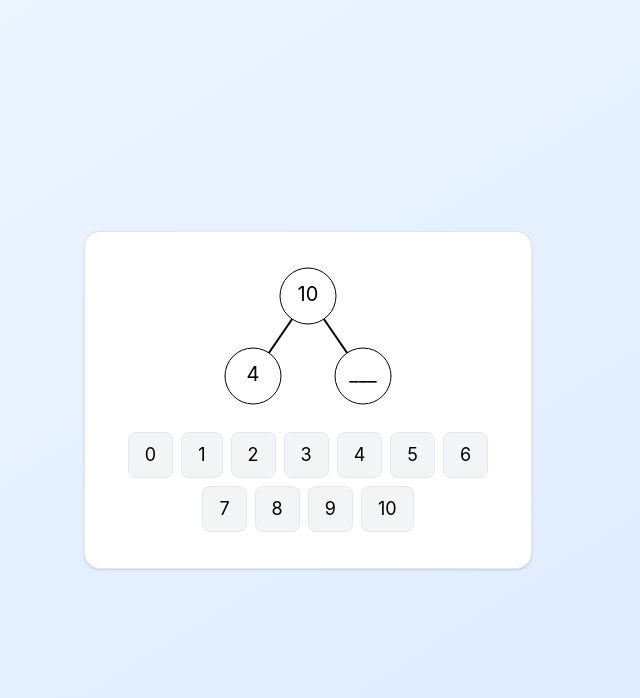
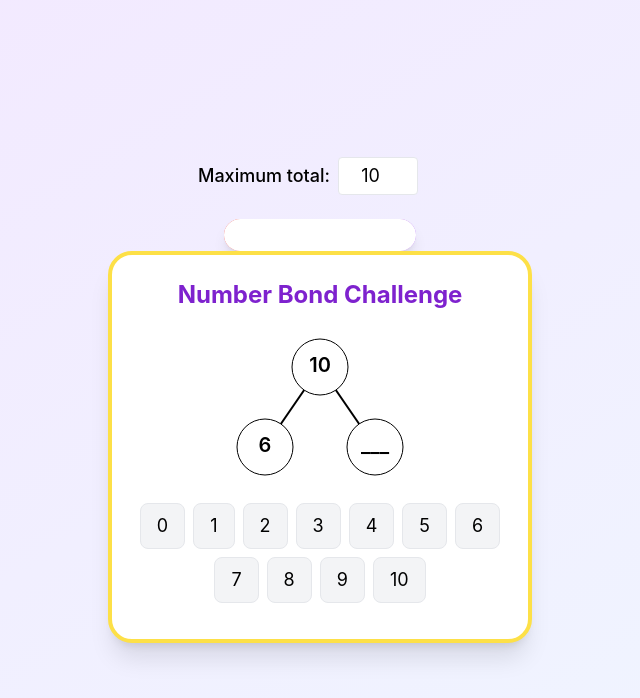
Before and after one commit to jdgagnon/number_bonds, a React (Vite) app in the folder NumberBondsApp/: page / in a window 1280 px wide. Shown: the top 698 px of the page, without its empty margins (332-972 px from the left). Built offline with nearby package versions, Linux system fonts and the light colour scheme.

Commit message:
Update: add progress bar and celebration after completing a number bond problem set

```diff
--- a/NumberBondsApp/src/App.jsx
+++ b/NumberBondsApp/src/App.jsx
@@ -1,24 +1,37 @@
 import React, { useState } from "react";
 import Confetti from "react-confetti";
 
+
+const NumberBondApp = () => {
+  const [maxTotal, setMaxTotal] = useState(10);
+
   // Utility to generate random number bond problems
   const generateProblem = () => {
-  const part1 = Math.floor(Math.random() * 6) + 1; // 1–6
-  const part2 = Math.floor(Math.random() * 6) + 1;
+    if (maxTotal < 2) return { part1: 1, part2: 1, whole: 2, blank: "whole" }; // fallback
+
+    // Randomly pick part1 between 1 and maxTotal - 1
+    const part1 = Math.floor(Math.random() * (maxTotal - 1)) + 1;
+
+    // Randomly pick part2 so that the sum does not exceed maxTotal
+    const maxPart2 = maxTotal - part1;
+    const part2 = Math.floor(Math.random() * maxPart2) + 1;
+
     const whole = part1 + part2;
 
+    // Randomly pick which circle is blank
     const blanks = ["whole", "left", "right"];
-  const blank = blanks[Math.floor(Math.random() * blanks.length)];
+    const blank = blanks[Math.floor(Math.random() * 3)];
 
     return { part1, part2, whole, blank };
   };
-
-const NumberBondApp = () => {
   const [problem, setProblem] = useState(generateProblem());
   const [studentAnswer, setStudentAnswer] = useState(null);
   const [feedback, setFeedback] = useState("");
   const [showConfetti, setShowConfetti] = useState(false);
   const [currentSentenceIdx, setCurrentSentenceIdx] = useState(0);
+  const [progress, setProgress] = useState(0);
+  const goal = 5; // how many correct answers to fill thermometer
+
 
   // Generate number sentences for the current problem
   const generateSentences = (p) => [
@@ -50,7 +63,17 @@ const NumberBondApp = () => {
     if (val === correctAnswer) {
       setStudentAnswer(val);
       setFeedback("✅ Correct!");
+      setProgress((prev) => {
+        const next = prev + 1;
+        if (next >= goal) {
+          // 🎉 Trigger big celebration
           setShowConfetti(true);
+          setTimeout(() => setShowConfetti(false), 3000); // hides after 3s
+
+          return 0; // 🔄 reset thermometer
+        }
+        return next;
+      });
 
       setTimeout(() => {
         setShowConfetti(false);
@@ -64,7 +87,17 @@ const NumberBondApp = () => {
   const handleSentenceAnswer = (val) => {
     if (val === activeSentence.answer) {
       setFeedback("✅ Correct!");
+      setProgress((prev) => {
+        const next = prev + 1;
+        if (next >= goal) {
+          // 🎉 Trigger big celebration
           setShowConfetti(true);
+          setTimeout(() => setShowConfetti(false), 3000); // hides after 3s
+
+          return 0; // 🔄 reset thermometer
+        }
+        return next;
+      });
 
       setTimeout(() => {
         setShowConfetti(false);
@@ -81,22 +114,64 @@ const NumberBondApp = () => {
   };
 
   return (
-    <div className="min-h-screen flex flex-col items-center justify-center p-4 bg-gradient-to-br from-blue-50 to-blue-100 relative overflow-hidden">
-      {/* Confetti overlay, full screen */}
+    <div className="flex justify-center items-center min-h-screen bg-gradient-to-br from-purple-100 to-blue-50">
+      <div className="relative max-w-md w-full flex flex-col items-center space-x-6">
+
+        {/* Maximum total selection */}
+        <div className="mb-6 w-full text-center">
+          <label className="mr-2 text-lg font-medium">Maximum total:</label>
+          <input
+            type="number"
+            value={maxTotal}
+            min={2}
+            max={20}
+            onChange={(e) => setMaxTotal(Number(e.target.value))}
+            className="border px-3 py-1 rounded text-lg w-20 text-center"
+          />
+        </div>
+
+        {/* Confetti burst */}
         {showConfetti && (
           <Confetti
-          width={window.innerWidth}
-          height={window.innerHeight}
+            width={300}
+            height={200}
             recycle={false}
-          numberOfPieces={300}
-          gravity={0.3}
-          className="fixed top-0 left-0 z-50"
+            numberOfPieces={200}
+            gravity={0.4}
+            initialVelocityY={-10}
+            style={{
+              position: "absolute",
+              top: -100,
+              left: 0,
+              zIndex: 50,
+              pointerEvents: "none",
+            }}
           />
         )}
 
-      <div className="p-6 border rounded-2xl shadow bg-white w-full max-w-md text-center relative z-10">
-        {/* Number bond diagram */}
-        <div className="flex justify-center">
+        {/* Success message */}
+        {showConfetti && (
+          <div className="absolute -top-16 w-full flex items-center justify-center z-50">
+            <div className="animate-bounce text-3xl font-extrabold text-pink-600 drop-shadow-lg">
+              🎉 Great job! 🎉
+            </div>
+          </div>
+        )}
+
+        {/* Rainbow thermometer */}
+        <div className="w-48 h-8 bg-gradient-to-r from-red-500 via-yellow-400 via-green-400 via-blue-400 to-purple-500 rounded-full overflow-hidden relative shadow-lg">
+          <div
+            className="absolute bottom-0 left-0 w-full bg-white transition-all duration-500"
+            style={{ height: `${100 - (progress / goal) * 100}%` }}
+            />
+        </div>
+
+        {/* Number bond card */}
+        <div className="p-6 border-4 border-yellow-300 rounded-3xl shadow-xl bg-white relative z-10">
+          <h2 className="text-2xl font-bold text-center text-purple-700 mb-4">
+            Number Bond Challenge
+          </h2>
+              <div className="flex justify-center items-center text-2xl font-semibold text-gray-800">
                 <svg width="250" height="160">
                   <line
                     x1="125"
@@ -144,7 +219,7 @@ const NumberBondApp = () => {
               {/* Number line for bond */}
               {!studentAnswer && (
                 <div className="mt-4 flex justify-center flex-wrap gap-2">
-            {Array.from({ length: 11 }, (_, i) => (
+                  {Array.from({ length: maxTotal + 1 }, (_, i) => (
                     <button
                       key={i}
                       onClick={() => handleBondAnswer(i)}
@@ -158,8 +233,8 @@ const NumberBondApp = () => {
 
               {/* Number sentences */}
               {studentAnswer && (
-          <div className="mt-6">
-            <div className="text-xl font-bold mb-4">{activeSentence.text}</div>
+                <div className="mt-1">
+                  <div className="flex justify-center items-center text-2xl font-semibold text-gray-800 py-5">{activeSentence.text}</div>
                   <div className="flex justify-center flex-wrap gap-2">
                     {Array.from({ length: 11 }, (_, i) => (
                       <button
@@ -173,8 +248,8 @@ const NumberBondApp = () => {
                   </div>
                 </div>
             )}
-
             <p className="mt-3">{feedback}</p>
+        </div>
       </div>
     </div>
   );
```
Lines whose indentation alone changed are shown as unchanged.
